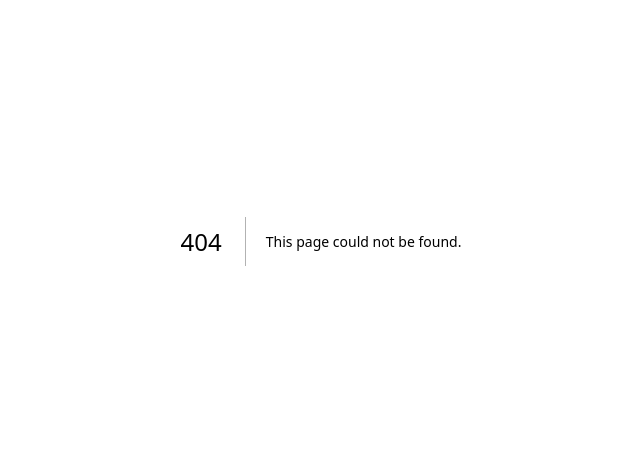
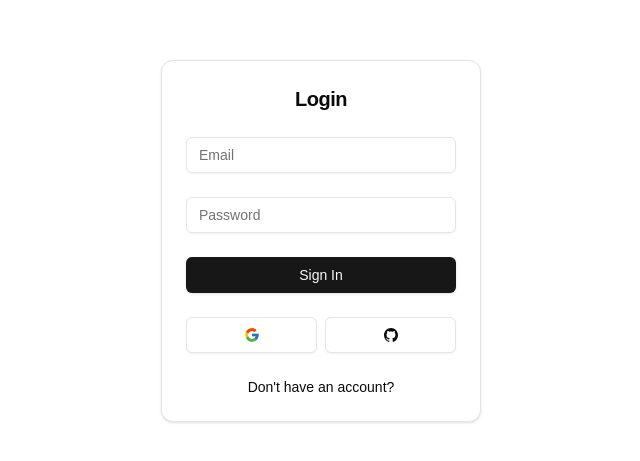
Before and after one commit to lskeey/next-auth-v5, a Next.js app: page /auth/login in a window 1280 px wide. Before the commit this address had no page. Shown: the part 159-620 px from the top of the page, without its empty margins (319-959 px from the left). Built offline with nearby package versions, Linux system fonts and the light colour scheme.

Commit message:
feat(auth): add login page and layout for auth routes

```diff
--- /dev/null
+++ b/app/auth/layout.tsx
@@ -0,0 +1,11 @@
+export default function AuthLayout({
+  children
+}: {
+  children: React.ReactNode
+}) {
+  return (
+    <div className="h-screen flex justify-center items-center">
+      {children}
+    </div>
+  )
+}
--- /dev/null
+++ b/app/auth/login/page.tsx
@@ -0,0 +1,7 @@
+import LoginCard from "@/components/auth/LoginCard";
+
+export default function LoginPage () {
+  return (
+    <LoginCard />
+  )
+}
```
